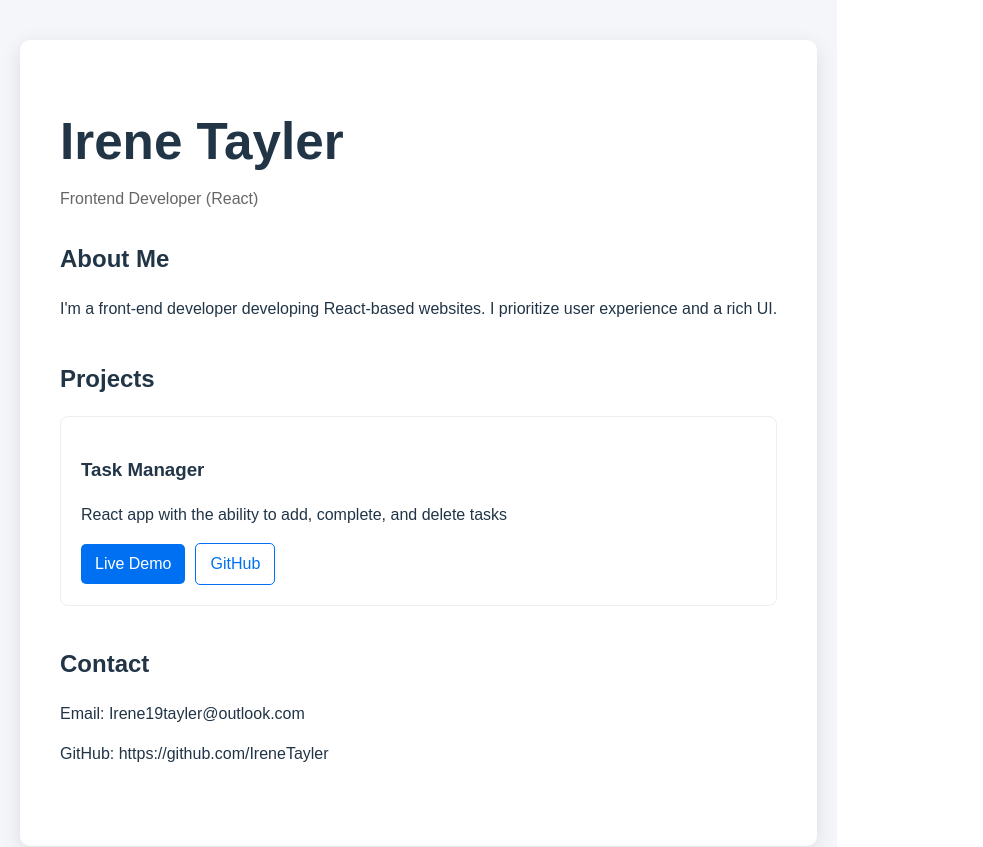
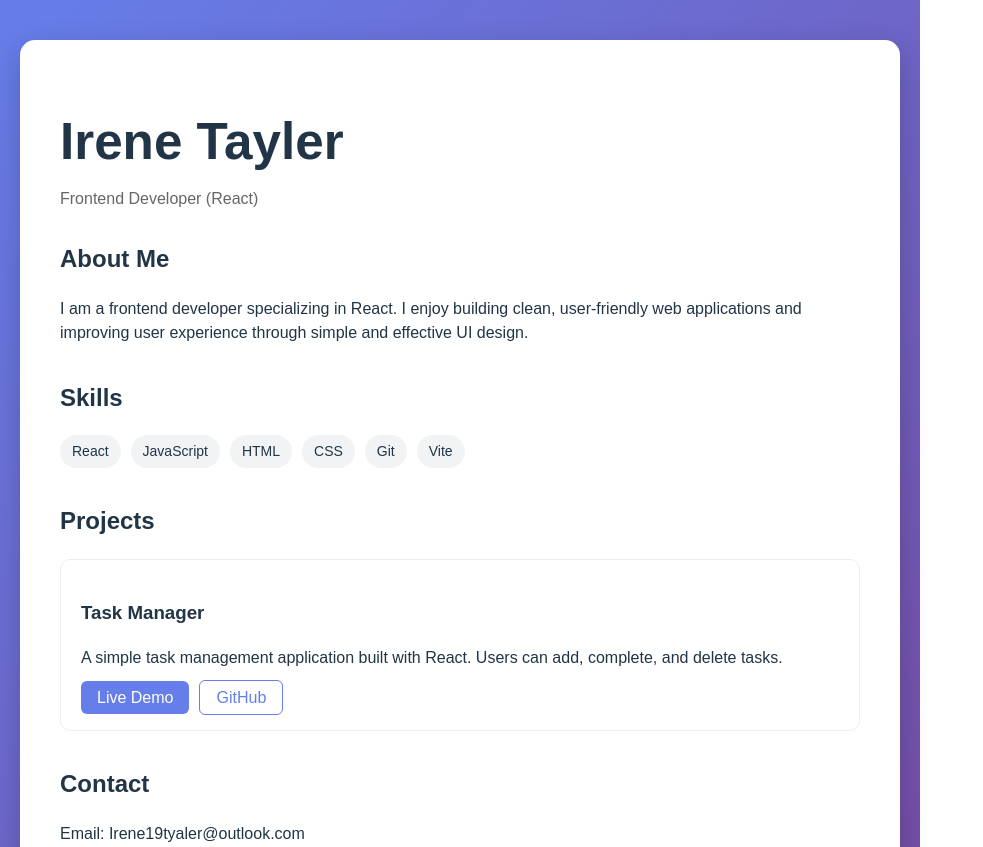
Before and after one commit to IreneTayler/my-portfolio, a React (Vite) app: page / in a window 1280 px wide. Shown: the top 847 px of the page, without its empty margins (0-983 px from the left). Built offline with nearby package versions, Linux system fonts and the light colour scheme.

Commit message:
Update portfolio to English

```diff
--- a/src/App.jsx
+++ b/src/App.jsx
@@ -6,32 +6,49 @@ import Projects from "./components/Projects";
 function App() {
   return (
     <div style={styles.page}>
-      <div style={styles.container}>
-        <h1 style={styles.title}>Irene Tayler</h1>
-        <p style={styles.subtitle}>Frontend Developer (React)</p>
+      <div style={styles.card}>
+        <h1 style={styles.name}>Irene Tayler</h1>
+        <p style={styles.role}>Frontend Developer (React)</p>
 
         {/* About */}
         <section style={styles.section}>
           <h2>About Me</h2>
           <p>
-            I'm a front-end developer developing React-based websites. I prioritize user experience and a rich UI.
+            I am a frontend developer specializing in React.
+            I enjoy building clean, user-friendly web applications and improving user experience through simple and effective UI design.
           </p>
+        </section>
+
+        {/* Skills */}
+        <section style={styles.section}>
+          <h2>Skills</h2>
+          <div style={styles.skills}>
+            <span style={styles.tag}>React</span>
+            <span style={styles.tag}>JavaScript</span>
+            <span style={styles.tag}>HTML</span>
+            <span style={styles.tag}>CSS</span>
+            <span style={styles.tag}>Git</span>
+            <span style={styles.tag}>Vite</span>
+          </div>
         </section>
 
         {/* Projects */}
         <section style={styles.section}>
           <h2>Projects</h2>
 
-          <div style={styles.card}>
+          <div style={styles.project}>
             <h3>Task Manager</h3>
-            <p>React app with the ability to add, complete, and delete tasks</p>
+            <p>
+              A simple task management application built with React.
+              Users can add, complete, and delete tasks.
+            </p>
 
-            <div>
+            <div style={styles.buttons}>
               <a
                 href="https://task-manager-five-phi-15.vercel.app/"
                 target="_blank"
                 rel="noreferrer"
-                style={styles.button}
+                style={styles.primaryBtn}
               >
                 Live Demo
               </a>
@@ -40,7 +57,7 @@ function App() {
                 href="https://github.com/IreneTayler/task-manager"
                 target="_blank"
                 rel="noreferrer"
-                style={styles.buttonOutline}
+                style={styles.secondaryBtn}
               >
                 GitHub
               </a>
@@ -51,7 +68,7 @@ function App() {
         {/* Contact */}
         <section style={styles.section}>
           <h2>Contact</h2>
-          <p>Email: Irene19tayler@outlook.com</p>
+          <p>Email: Irene19tyaler@outlook.com</p>
           <p>GitHub: https://github.com/IreneTayler</p>
         </section>
       </div>
@@ -61,50 +78,65 @@ function App() {
 
 const styles = {
   page: {
-    background: "#f5f6fa",
     minHeight: "100vh",
+    background: "linear-gradient(135deg, #667eea, #764ba2)",
+    display: "flex",
+    justifyContent: "center",
+    alignItems: "center",
     padding: "40px 20px",
-    fontFamily: "Arial",
+    fontFamily: "Arial, sans-serif",
   },
-  container: {
+  card: {
+    background: "white",
     maxWidth: "800px",
-    margin: "0 auto",
-    background: "white",
+    width: "100%",
     padding: "40px",
-    borderRadius: "10px",
-    boxShadow: "0 5px 20px rgba(0,0,0,0.1)",
+    borderRadius: "15px",
+    boxShadow: "0 10px 30px rgba(0,0,0,0.2)",
   },
-  title: {
+  name: {
     marginBottom: "5px",
   },
-  subtitle: {
+  role: {
     color: "#666",
     marginBottom: "30px",
   },
   section: {
-    marginBottom: "40px",
+    marginBottom: "35px",
   },
-  card: {
+  skills: {
+    display: "flex",
+    flexWrap: "wrap",
+    gap: "10px",
+  },
+  tag: {
+    background: "#f1f3f5",
+    padding: "6px 12px",
+    borderRadius: "20px",
+    fontSize: "14px",
+  },
+  project: {
     border: "1px solid #eee",
     padding: "20px",
-    borderRadius: "8px",
+    borderRadius: "10px",
   },
-  button: {
-    display: "inline-block",
+  buttons: {
+    marginTop: "10px",
+  },
+  primaryBtn: {
+    background: "#667eea",
+    color: "white",
+    padding: "8px 16px",
+    borderRadius: "6px",
+    textDecoration: "none",
     marginRight: "10px",
-    padding: "8px 14px",
-    background: "#0070f3",
-    color: "white",
+  },
+  secondaryBtn: {
+    border: "1px solid #667eea",
+    color: "#667eea",
+    padding: "8px 16px",
+    borderRadius: "6px",
     textDecoration: "none",
-    borderRadius: "5px",
-  },
-  buttonOutline: {
-    display: "inline-block",
-    padding: "8px 14px",
-    border: "1px solid #0070f3",
-    color: "#0070f3",
-    textDecoration: "none",
-    borderRadius: "5px",
   },
 };
 
```
